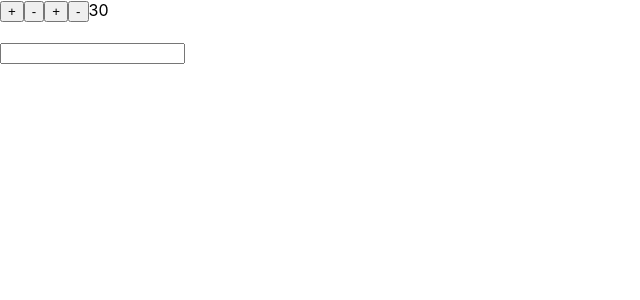
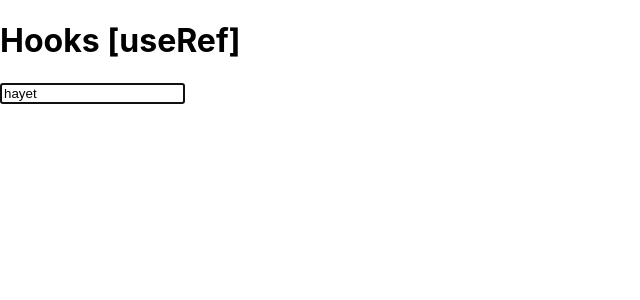
Before and after one commit to hayetmnasrighabri/les-hooks, a React (Create React App) app: page / in a window 1280 px wide. Shown: the top 300 px of the page, without its empty margins (0-640 px from the left). Built offline with nearby package versions, Linux system fonts and the light colour scheme.

Commit message:
UseRef exple3

```diff
--- a/src/App.js
+++ b/src/App.js
@@ -1,35 +1,18 @@
-import React from 'react'
-import { useRef } from 'react'
-import { useEffect } from 'react'
+import React, { useEffect, useRef } from 'react'
 import { useState } from 'react'
-
 function App() {
-  const[mohamed, setMohamed]=useState(0)
-  const[x,setX]=useState(0)
-  const r = useRef(null)
+  const [user, setUser]= useState('')
+  const refInput= useRef(null)
   useEffect(()=>{
-    r.current.click()
+    refInput.current.focus()
+    refInput.current.value=('hayet')
   },[])
-  const plushandler=()=>{
-    setMohamed(mohamed+3)
-  }
-
-  const minsehandler=()=>{
-    setMohamed(mohamed-1)
-  }
   return (
-    <div className='App'>
-      <button  ref={r} onClick={plushandler}>+</button>
-      <button onClick={minsehandler}>-</button>
-      <button onClick={()=>setX(x+3)}>+</button>
-      <button onClick={()=>setX(x-3)}>-</button>
-      {mohamed}
-      {x}
-      <br/>
-      <br/>
-      <input/>
+    <div>
+     <h1>Hooks [useRef]</h1>
+     <input  ref={refInput} type='text' onChange={(e)=>setUser(e.target.value)}/>
+     {user}
     </div>
   )
 }
-
 export default App
```
